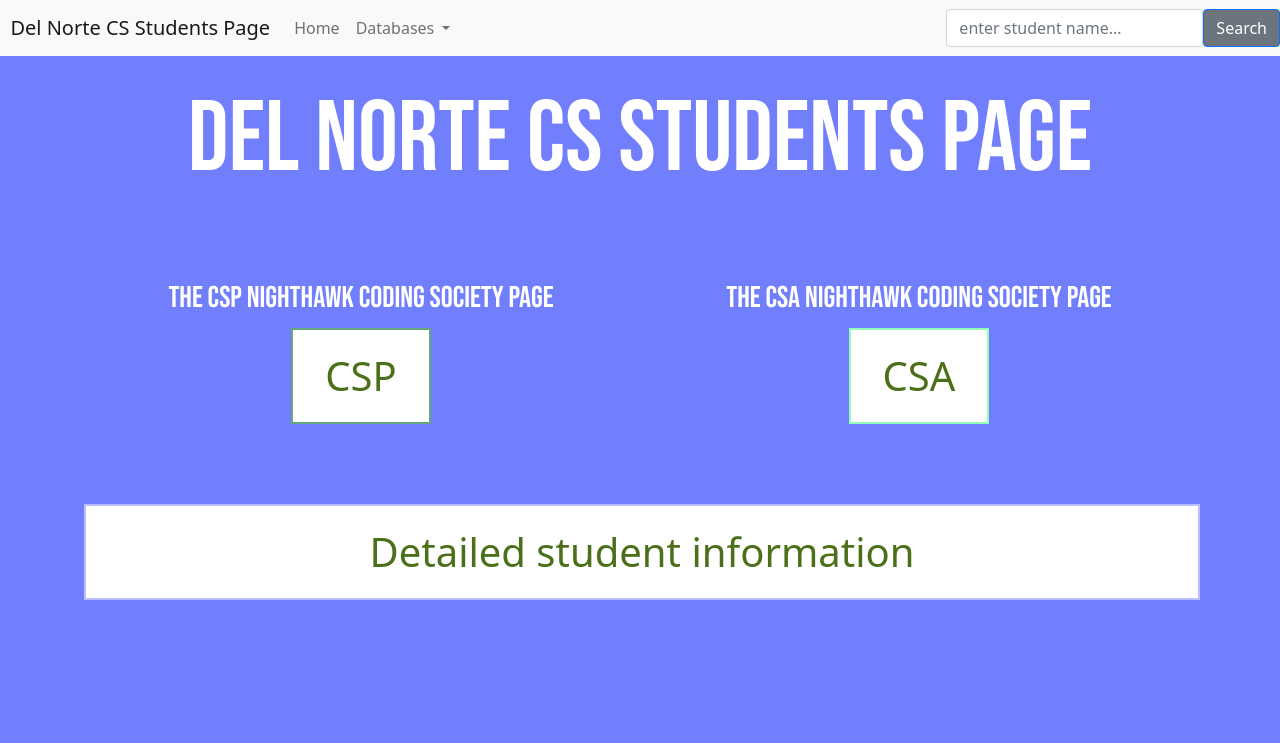
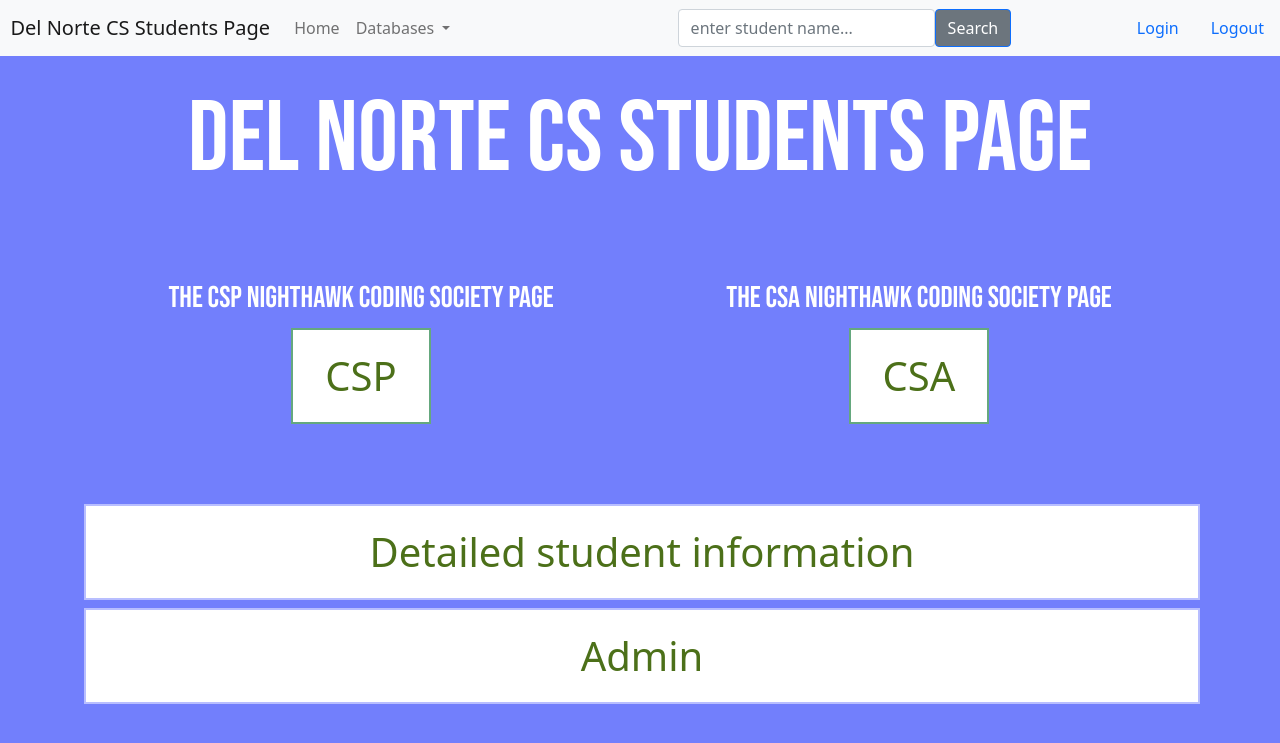
Before and after one commit to NastyEthan/NastyLegacy, a Flask app: page / in a window 1280 px wide. Shown: the top 743 px of the page. Run offline with Flask 2, Linux system fonts and the light colour scheme; some web fonts are replaced.

Commit message:
Admin additions

```diff
--- a/templates/layouts/base.html
+++ b/templates/layouts/base.html
@@ -51,9 +51,6 @@ This HTML is setup as as a Jinja2 layout, coders use layouts for:
             color: white;
         }
 
-        h1{
-            font-size: 5em;
-        }
 
         a {
             color: #4c7019;
@@ -84,6 +81,68 @@ This HTML is setup as as a Jinja2 layout, coders use layouts for:
 
         .row{
             margin: auto;
+        }
+
+        h1 {
+            font-family: "Bebas Neue";
+            text-align: center;
+            font-size:100px;
+        }
+        h2 {
+            font-family: "Bebas Neue";
+            text-align: center;
+            font-size:30px
+        }
+        html, body {
+            background-color: #727ffc;
+        }
+        p {
+            font-family: "Raleway"
+        }
+        .button {
+            border: none;
+            color: white;
+            padding: 16px 32px;
+            text-align: center;
+            text-decoration: none;
+            display: inline-block;
+            font-size: 40px;
+            margin: 4px 2px;
+            transition-duration: 0.4s;
+            cursor: pointer;
+        }
+
+        .button1 {
+            background-color: white;
+            color: black;
+            border: 2px solid #65a87e;
+        }
+
+        .button1:hover {
+            background-color: #65a87e;
+            color: white;
+        }
+
+        .button2 {
+            background-color: white;
+            color: black;
+            border: 2px solid #91ffba;
+        }
+
+        .button2:hover {
+            background-color: #91ffba;
+            color: white;
+        }
+
+        .button3 {
+            background-color: white;
+            color: black;
+            border: 2px solid #b8beff;
+        }
+
+        .button3:hover {
+            background-color: #b8beff;
+            color: white;
         }
     </style>
 
--- a/templates/layouts/navbar.html
+++ b/templates/layouts/navbar.html
@@ -31,6 +31,11 @@ This HTML is setup as a fragment allowing it to be "included" by other HTML file
         <div>
             <button class="btn btn-primary bg-secondary" data-bs-toggle="offcanvas" data-bs-target="#searchBar" onclick="nav_search();">Search</button>
         </div>
+    </div>
+
+    <div class="collapse navbar-collapse justify-content-end" id="navbarSupportedContent">
+        <a class="nav-link" href="http://127.0.0.1:5000/adminlogin/">Login</a>
+        <a class="nav-link" href="http://127.0.0.1:5000/adminlogout/">Logout</a>
     </div>
 
     {% block navbar_script %}
--- a/templates/nasty.html
+++ b/templates/nasty.html
@@ -8,70 +8,6 @@
 {% endblock %}
 
 {% block body %}
-    <style>
-        h1 {
-            font-family: "Bebas Neue";
-            text-align: center;
-            font-size:100px;
-        }
-        h2 {
-            font-family: "Bebas Neue";
-            text-align: center;
-            font-size:30px
-        }
-        html, body {
-            background-color: #727ffc;
-        }
-        p {
-            font-family: "Raleway"
-        }
-        .button {
-            border: none;
-            color: white;
-            padding: 16px 32px;
-            text-align: center;
-            text-decoration: none;
-            display: inline-block;
-            font-size: 40px;
-            margin: 4px 2px;
-            transition-duration: 0.4s;
-            cursor: pointer;
-        }
-
-        .button1 {
-            background-color: white;
-            color: black;
-            border: 2px solid #65a87e;
-        }
-
-        .button1:hover {
-            background-color: #65a87e;
-            color: white;
-        }
-
-        .button2 {
-            background-color: white;
-            color: black;
-            border: 2px solid #91ffba;
-        }
-
-        .button2:hover {
-            background-color: #91ffba;
-            color: white;
-        }
-
-        .button3 {
-            background-color: white;
-            color: black;
-            border: 2px solid #b8beff;
-        }
-
-        .button3:hover {
-            background-color: #b8beff;
-            color: white;
-        }
-
-    </style>
     <br>
     <h1>Del Norte CS Students Page</h1>
     <br>
@@ -85,7 +21,7 @@
 
                 <div class="col">
                     <h2> The CSA Nighthawk Coding Society Page </h2>
-                    <button class="button button2"><a  style = "text-decoration:none;" href="https://csa.nighthawkcodingsociety.com/">CSA</a></button>
+                    <button class="button button1"><a  style = "text-decoration:none;" href="https://csa.nighthawkcodingsociety.com/">CSA</a></button>
                 </div>
 
             </div>
@@ -94,6 +30,7 @@
                 <br>
                 <br>
                 <button class="button button3"><a  style = "text-decoration:none;" href={{ url_for('usercrud.crudu') }}>Detailed student information</a></button>
+                <button class="button button3"><a  style = "text-decoration:none;" href="http://127.0.0.1:5000/admin/">Admin</a></button>
             </div>
         </div>
     </div>
--- a/users/model.py
+++ b/users/model.py
@@ -133,7 +133,7 @@ class MyModelView(ModelView):
     def is_accessible(self):
         return current_user.is_authenticated
 
-@app.route('/adminlogin', methods=['GET', 'POST'])
+@app.route('/adminlogin/', methods=['GET', 'POST'])
 def login():
     if request.form:
         adminpass = request.form.get("adminpass")
@@ -146,10 +146,10 @@ def login():
 
 
 
-@app.route('/adminlogout')
+@app.route('/adminlogout/')
 def logout():
     logout_user()
-    return 'Logged Out!'
+    return render_template("nasty.html")
 
 
 admin.add_view(MyModelView(Users, db.session))
--- a/users/templates/pages/authorize.html
+++ b/users/templates/pages/authorize.html
@@ -23,6 +23,9 @@
                         <tr><th><input type="submit" value="Submit"></th></tr>
                     </table>
                 </form>
+
+                <button class="button button3"><a  style = "text-decoration:none;" href="http://127.0.0.1:5000/admin/">Go to Admin Page</a></button>
+
             </div>
         </div>
 
```
Also changed, not shown: templates/admin/index.html (added, +92 -0 lines), model/userDatabase.db.
